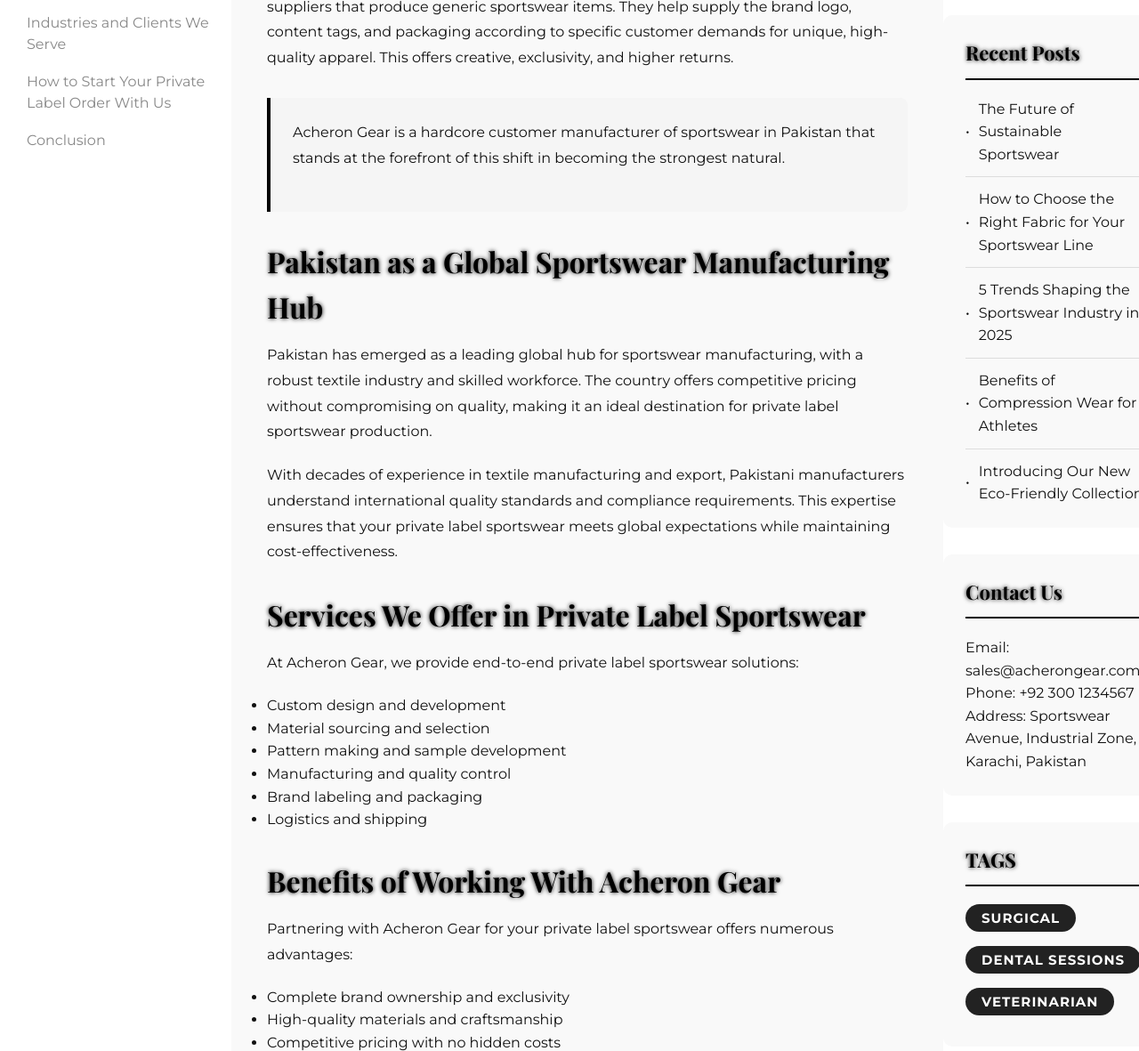
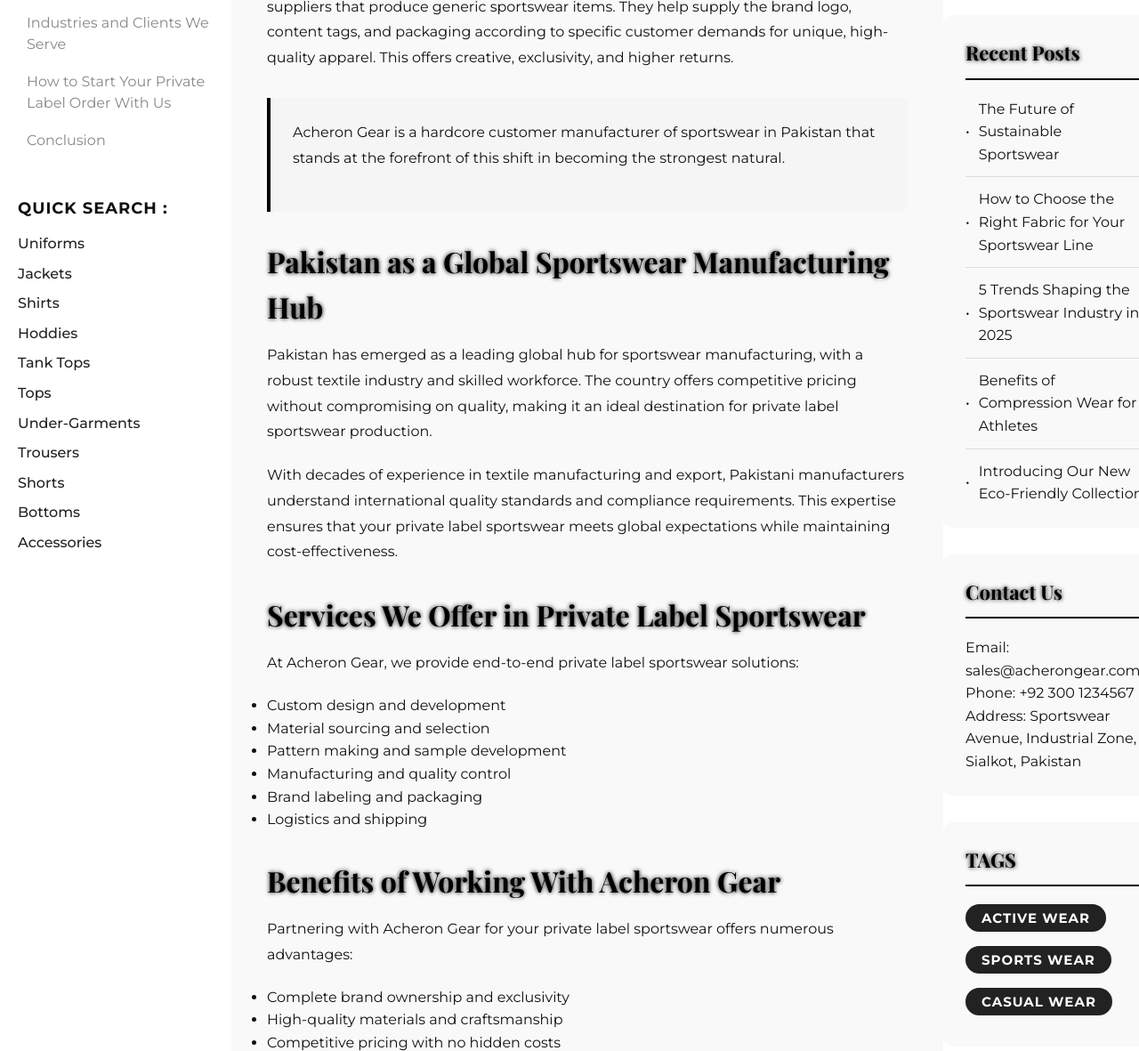
Before and after one commit to AhmedYousaf949/Acheron-Gear, a plain HTML site: page index.html in a window 1280 px wide. Shown: the part 909-2090 px from the top of the page at 89% size. Drawn offline with nearby package versions, Linux system fonts and the light colour scheme.

Commit message:
Update index.html and style.css with new changes

```diff
--- a/index.html
+++ b/index.html
@@ -47,6 +47,23 @@
                         <li><a href="#industries">Industries and Clients We Serve</a></li>
                         <li><a href="#how-to-start">How to Start Your Private Label Order With Us</a></li>
                         <li><a href="#conclusion">Conclusion</a></li>
+                    </ul>
+                </div>
+
+                <div class="quick-search">
+                    <h3>QUICK SEARCH :</h3>
+                    <ul>
+                        <li><a href="#">Uniforms</a></li>
+                        <li><a href="#">Jackets</a></li>
+                        <li><a href="#">Shirts</a></li>
+                        <li><a href="#">Hoddies</a></li>
+                        <li><a href="#">Tank Tops</a></li>
+                        <li><a href="#">Tops</a></li>
+                        <li><a href="#">Under-Garments</a></li>
+                        <li><a href="#">Trousers</a></li>
+                        <li><a href="#">Shorts</a></li>
+                        <li><a href="#">Bottoms</a></li>
+                        <li><a href="#">Accessories</a></li>
                     </ul>
                 </div>
             </aside>
@@ -212,24 +229,24 @@
                     <h3>Contact Us</h3>
                     <p>Email: sales@acherongear.com</p>
                     <p>Phone: +92 300 1234567</p>
-                    <p>Address: Sportswear Avenue, Industrial Zone, Karachi, Pakistan</p>
+                    <p>Address: Sportswear Avenue, Industrial Zone, Sialkot, Pakistan</p>
                 </section>
 
                 <section class="widget">
                     <h3>TAGS</h3>
                     <div class="tags-list">
-                        <button class="tag-btn">SURGICAL</button>
-                        <button class="tag-btn">DENTAL SESSIONS</button>
-                        <button class="tag-btn">VETERINARIAN</button>
+                        <button class="tag-btn">ACTIVE WEAR</button>
+                        <button class="tag-btn">SPORTS WEAR</button>
+                        <button class="tag-btn">CASUAL WEAR</button>
                     </div>
                 </section>
 
                 <section class="widget">
                     <h3>SHARE THIS POST</h3>
                     <div class="share-icons">
-                        <a href="#"><i class="fab fa-facebook-f"></i></a>
-                        <a href="#"><i class="fab fa-instagram"></i></a>
-                        <a href="#"><i class="fab fa-linkedin-in"></i></a>
+                        <a href="https://www.facebook.com/AcheronInstruments"><i class="fab fa-facebook-f"></i></a>
+                        <a href="https://www.instagram.com/acheroninstruments/"><i class="fab fa-instagram"></i></a>
+                        <a href="https://www.linkedin.com/in/zohaibtariq/"><i class="fab fa-linkedin-in"></i></a>
                     </div>
                 </section>
             </aside>
--- a/style.css
+++ b/style.css
@@ -593,6 +593,44 @@
             color: #0a66c2;
         }
 
+        /* Quick Search */
+        .quick-search {
+            margin-top: 32px;
+            margin-bottom: 24px;
+        }
+
+        .quick-search h3 {
+            font-size: 18px;
+            font-weight: 700;
+            color: var(--text);
+            margin-bottom: 12px;
+            font-family: 'Montserrat', sans-serif;
+            letter-spacing: 1px;
+        }
+
+        .quick-search ul {
+            list-style: none;
+            padding-left: 0;
+        }
+
+        .quick-search ul li {
+            margin-bottom: 8px;
+        }
+
+        .quick-search ul li a {
+            color: #222;
+            font-size: 16px;
+            text-decoration: none;
+            font-family: 'Montserrat', sans-serif;
+            transition: color 0.2s;
+            font-weight: 500;
+        }
+
+        .quick-search ul li a:hover {
+            color: var(--accent);
+            text-decoration: underline;
+        }
+
         /* Responsive Design */
         @media (max-width: 1100px) {
             main {
```
